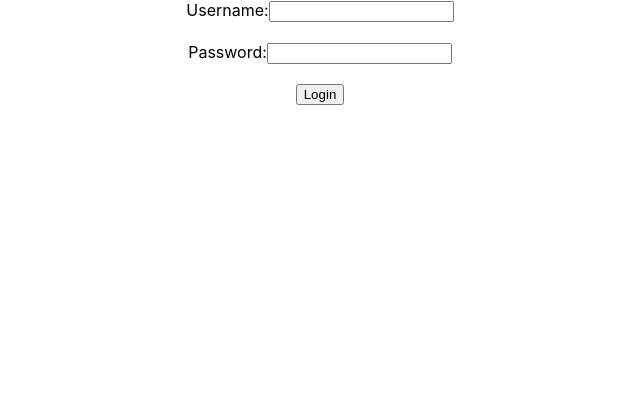
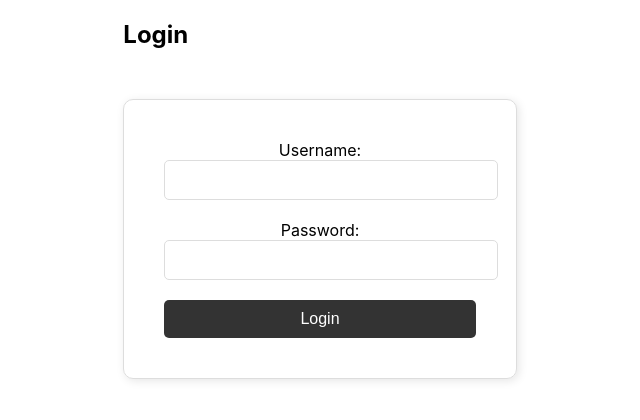
Before and after one commit to cvo5254/frontendTFG, a React (Create React App) app: page / in a window 1280 px wide. Shown: the top 420 px of the page, without its empty margins (320-960 px from the left). Built offline with nearby package versions, Linux system fonts and the light colour scheme; the HTML template or start-up script is replaced by a standard one.

Commit message:
Css del login acabado

```diff
--- a/src/components/Login/Login.css
+++ b/src/components/Login/Login.css
@@ -1,6 +1,44 @@
 .form-container{
-    display: flex;
-    justify-content: center;
-    align-items: center;
-    flex-direction: column;
+    max-width: 400px;
+    margin: 50px auto;
+    padding: 40px;
+    border: 1px solid #ddd;
+    border-radius: 10px;
+    box-shadow: 2px 2px 10px rgba(0, 0, 0, 0.1);
+    text-align: center;
 }
+
+.login-form h2 {
+    margin-top: 0;
+    margin-bottom: 30px;
+}
+
+.login-form label {
+    display: block;
+    margin-bottom: 10px;
+}
+
+.username-input,
+.password-input {
+    width: 100%;
+    padding: 10px;
+    margin-bottom: 20px;
+    font-size: 16px;
+    border: 1px solid #ddd;
+    border-radius: 5px;
+}
+
+.button-login{
+    width: 100%;
+    padding: 10px;
+    background-color: #333;
+    color: #fff;
+    border: 0;
+    border-radius: 5px;
+    font-size: 16px;
+    cursor: pointer;
+}
+
+.button-login:hover{
+    background-color: #555;
+}
--- a/src/components/Login/Login.jsx
+++ b/src/components/Login/Login.jsx
@@ -11,10 +11,12 @@ const Login = () => {
 
     return (
     <div className='login-container'>
+    <h2>Login</h2>
     <form className='form-container' onSubmit={handleSubmit}>
       <label>
         Username:
         <input
+          className='username-input'
           type="text"
           value={username}
           onChange={(e) => setUsername(e.target.value)}
@@ -24,13 +26,14 @@ const Login = () => {
       <label>
         Password:
         <input
+          className='password-input'
           type="password"
           value={password}
           onChange={(e) => setPassword(e.target.value)}
         />
       </label>
       <br />
-      <button type="submit">Login</button>
+      <button className='button-login' type="submit">Login</button>
     </form>
     </div>
     );
```
